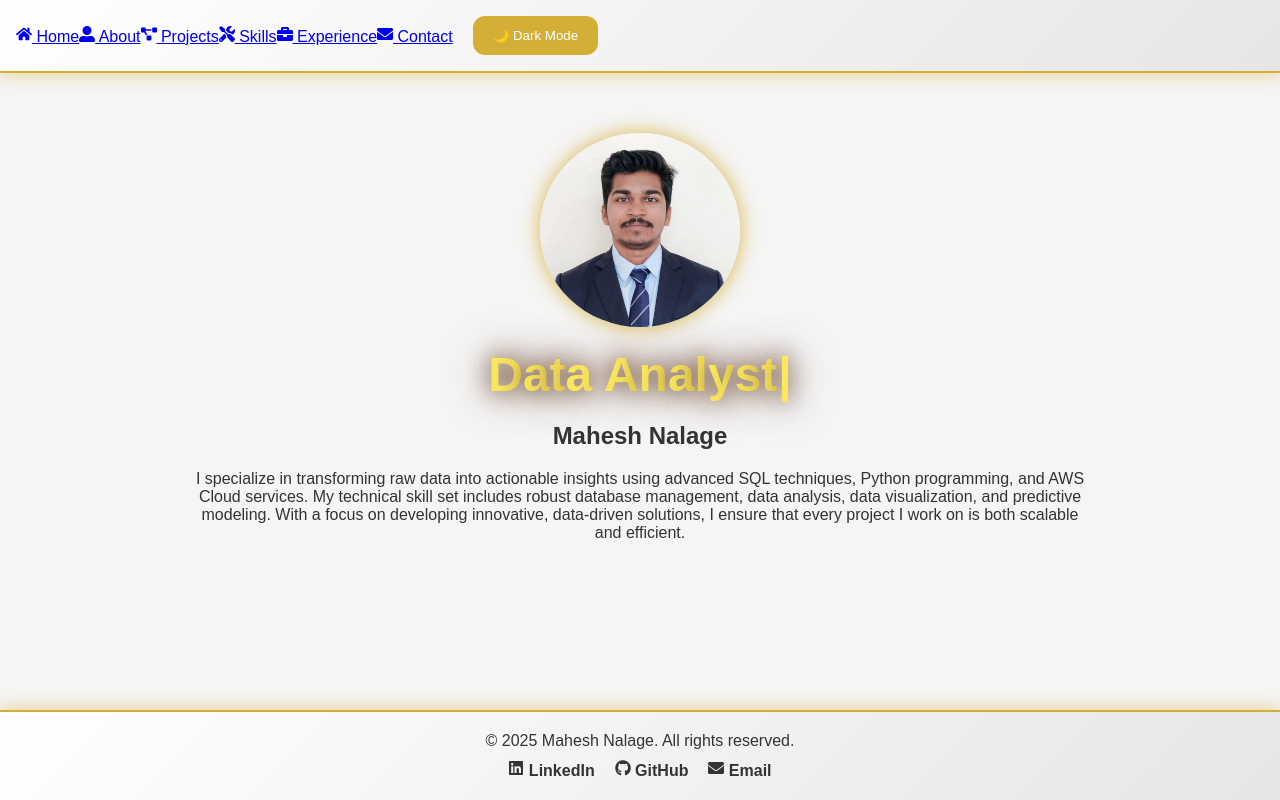
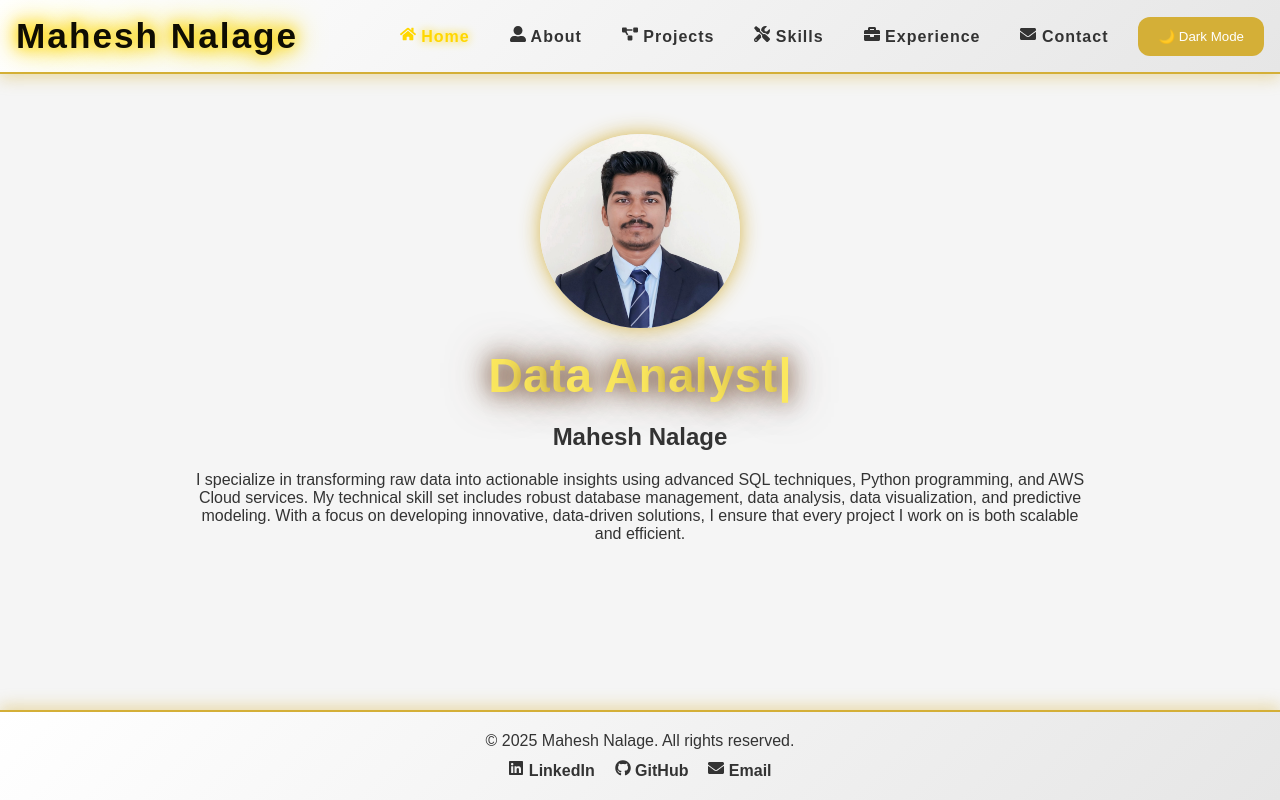
Before and after one commit to maheshnalage/portfolio, a React (Create React App) app: page / in a window 1280 px wide. Built offline with nearby package versions, Linux system fonts and the light colour scheme.

Commit message:
Update Navbar.jsx

```diff
--- a/src/components/Navbar.jsx
+++ b/src/components/Navbar.jsx
@@ -1,14 +1,36 @@
-import React from 'react';
+import React, { useState } from 'react';
 import { NavLink } from 'react-router-dom';
 import DarkModeToggle from './DarkModeToggle';
-import '../styles/golden-theme.css';
-// Importing icons from react-icons for visual enhancement
-import { FaHome, FaUserAlt, FaProjectDiagram, FaTools, FaBriefcase, FaEnvelope } from 'react-icons/fa';
+import '../styles/golden-theme.css'; // Ensure this file contains the updated styles below
+import {
+  FaHome,
+  FaUserAlt,
+  FaProjectDiagram,
+  FaTools,
+  FaBriefcase,
+  FaEnvelope,
+  FaBars
+} from 'react-icons/fa';
 
 const Navbar = ({ toggleDarkMode }) => {
+  const [menuOpen, setMenuOpen] = useState(false);
+
+  const handleMenuToggle = () => {
+    setMenuOpen(!menuOpen);
+  };
+
   return (
     <nav className="golden-nav">
-      {/* Use NavLink with a function to add 'active' class when route matches */}
+      {/* Logo/Name */}
+      <div className="nav-logo">Mahesh Nalage</div>
+
+      {/* Hamburger Icon for Mobile */}
+      <button className="hamburger-btn" onClick={handleMenuToggle}>
+        <FaBars />
+      </button>
+
+      {/* Nav Links */}
+      <div className={`nav-links ${menuOpen ? 'show-menu' : ''}`}>
         <NavLink to="/" className={({ isActive }) => (isActive ? 'active' : '')}>
           <FaHome /> Home
         </NavLink>
@@ -27,7 +49,9 @@ const Navbar = ({ toggleDarkMode }) => {
         <NavLink to="/contact" className={({ isActive }) => (isActive ? 'active' : '')}>
           <FaEnvelope /> Contact
         </NavLink>
-      {/* Dark mode toggle button */}
+      </div>
+
+      {/* Dark Mode Toggle */}
       <DarkModeToggle toggleDarkMode={toggleDarkMode} />
     </nav>
   );
```
Lines whose indentation alone changed are shown as unchanged.
